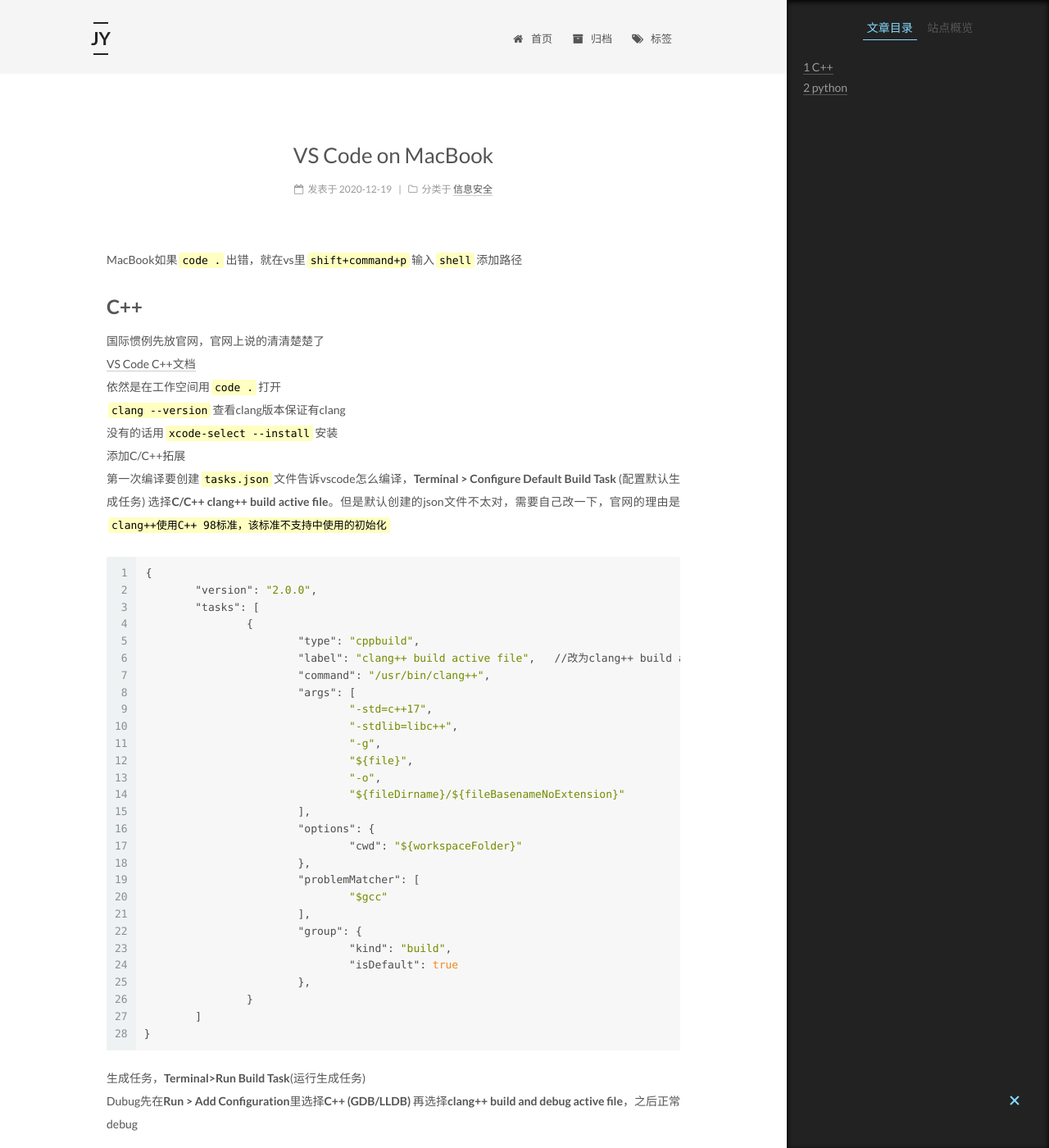
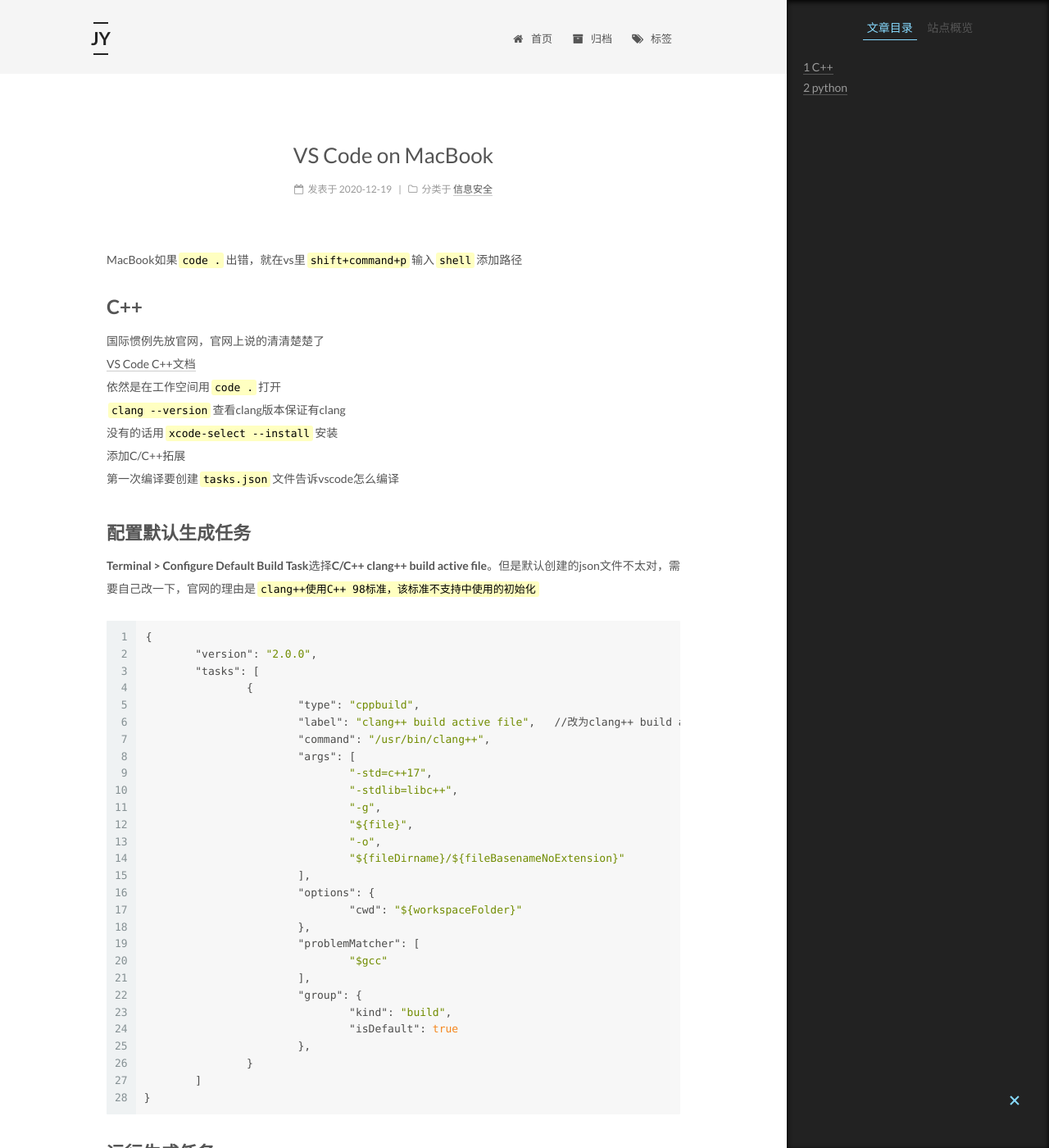
Before and after one commit to AirGoldenFish/airgoldenfish.github.io, a Jekyll site: the page built from _posts/2020-12-19-VSCode.md, in a window 1280 px wide and 1400 px high. Shown: the whole window at 82% size. Built offline with Jekyll 4.4.1, drawn with Linux system fonts in a browser that asks for light colours; some of the changed text lies outside the part shown.

Commit message:
Update 2020-12-19-VSCode.md

````diff
--- a/_posts/2020-12-19-VSCode.md
+++ b/_posts/2020-12-19-VSCode.md
@@ -17,7 +17,9 @@ MacBook如果`code .`出错，就在vs里`shift+command+p`输入`shell`添加路
 `clang --version`查看clang版本保证有clang
 没有的话用`xcode-select --install`安装
 添加C/C++拓展
-第一次编译要创建`tasks.json`文件告诉vscode怎么编译，**Terminal > Configure Default Build Task** (配置默认生成任务) 选择**C/C++ clang++ build active file**。但是默认创建的json文件不太对，需要自己改一下，官网的理由是`clang++使用C++ 98标准，该标准不支持中使用的初始化`
+第一次编译要创建`tasks.json`文件告诉vscode怎么编译
+## 配置默认生成任务
+**Terminal > Configure Default Build Task**选择**C/C++ clang++ build active file**。但是默认创建的json文件不太对，需要自己改一下，官网的理由是`clang++使用C++ 98标准，该标准不支持中使用的初始化`
 ```json
 {
 	"version": "2.0.0",
@@ -48,9 +50,14 @@ MacBook如果`code .`出错，就在vs里`shift+command+p`输入`shell`添加路
 	]
 }
 ```
-生成任务，**Terminal>Run Build Task**(运行生成任务)
-Dubug先在**Run > Add Configuration**里选择**C++ (GDB/LLDB)** 再选择**clang++ build and debug active file**，之后正常debug
+## 运行生成任务
+**Terminal>Run Build Task**
+## 添加配置
+**Run > Add Configuration**里选择**C++ (GDB/LLDB)** 再选择**clang++ build and debug active file**
+## 大吉大利，今晚吃鸡
+结束了结束了，可以debug和run了。不过好像不是用VS code写的文件不能跑，管他呢，有VS code谁还用其他的啊
 # python
+## 配置简单的隔壁小孩都馋哭了
 国际惯例[vscode python官方文档](https://code.visualstudio.com/docs/python/python-tutorial)
 同样先安装python扩展
 选择python解释器，打开命令面板`shift+command+p`，输入`Python: Select Interpreter`，选择解释器
````
